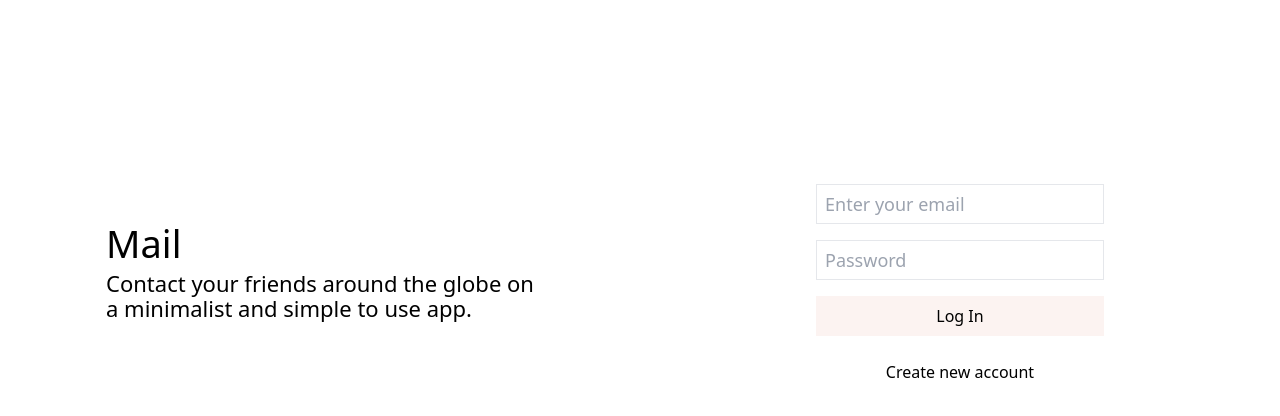
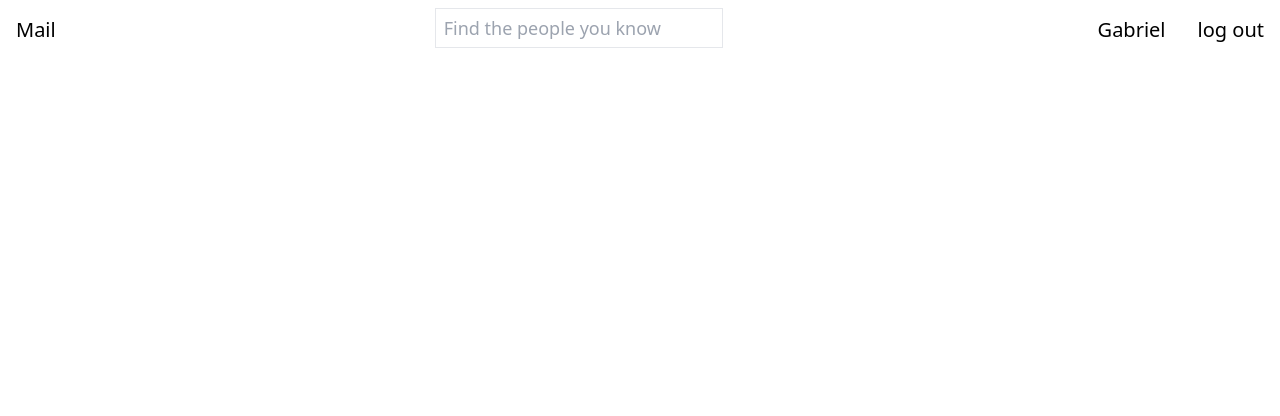
Before and after one commit to GaboUCR/Mail, a React (Create React App) app in the folder client/: page /logIn in a window 1280 px wide. Shown: the top 416 px of the page. Built offline with nearby package versions, Linux system fonts and the light colour scheme; no server answers; the HTML template or start-up script is replaced by a standard one.

Commit message:
Navbar whitout details done

```diff
--- a/client/src/App.js
+++ b/client/src/App.js
@@ -19,9 +19,13 @@ function App() {
       if (data.logged){
         handleEmailChange(data.email)
       }
-      else{
-        handleEmailChange("")
-      }
+
+
+
+      //This has to be changed !!!!
+      // else{
+      //   handleEmailChange("")
+      // }
     })
   },[email]);
 
--- a/client/src/email.context.js
+++ b/client/src/email.context.js
@@ -3,7 +3,12 @@ import {React, useState, createContext } from 'react'
 export const EmailContext = createContext()
 
 export const EmailProvider = ({ children }) => {
-  const [email, setEmail] = useState("")
+
+
+
+
+  // This has to be changed!!!
+  const [email, setEmail] = useState("Gabriel")
 
   const handleEmailChange = value => {
     setEmail(value)
--- /dev/null
+++ b/client/src/frontpage/images/index.js
@@ -0,0 +1,3 @@
+import loupe from "./loupe.png"
+
+export {loupe}
--- a/client/src/frontpage/navbar.js
+++ b/client/src/frontpage/navbar.js
@@ -1,5 +1,7 @@
 import {useEffect, useState, useContext} from "react";
 import {EmailContext} from "../email.context"
+import {loupe} from "./images"
+
 
 function Navbar(){
   const {email, handleEmailChange} = useContext(EmailContext)
@@ -11,15 +13,35 @@ function Navbar(){
   }
 
   return(
-    <nav className = "grid grid-cols-3 grid-rows-1 bg-top-nav">
-        <a href = "/" className ="p-4 hover:bg-nav-link text-nav-link-text">Mail</a>
+    <nav id="welcome" className = "text-xl grid grid-cols-3 grid-rows-1 bg-top-nav">
+      <div className ="p-4">
+        <a href = "/">Mail</a>
+      </div>
 
-        <nav className="flex absolute right-0">
+      <div className="flex p-2">
+        <SearchBar />
+      </div>
 
-          <a className="p-4 inline hover:bg-nav-link text-nav-link-text">{email}</a>
-          <button onClick={handleLogout} className="p-4 inline hover:bg-nav-link text-nav-link-text">log out</button>
-        </nav>
+      <nav className="flex absolute right-0">
+
+        <a className="p-4 inline">{email}</a>
+        <button onClick={handleLogout} className="p-4 inline">log out</button>
       </nav>
+    </nav>
+  )
+}
+
+function SearchBar(){
+  const [search, setSearch] = useState("")
+
+  function handleSearch (event){
+    setSearch(event.target.value)
+  }
+
+  return (
+    <div className="">
+      <input type="text" className="border text-lg px-2 h-10 w-72" id="searchBar" placeholder="Find the people you know" value={search} onChange={handleSearch} />
+    </div>
   )
 }
 
```
Also changed, not shown: client/src/frontpage/images/loupe.png (added).
